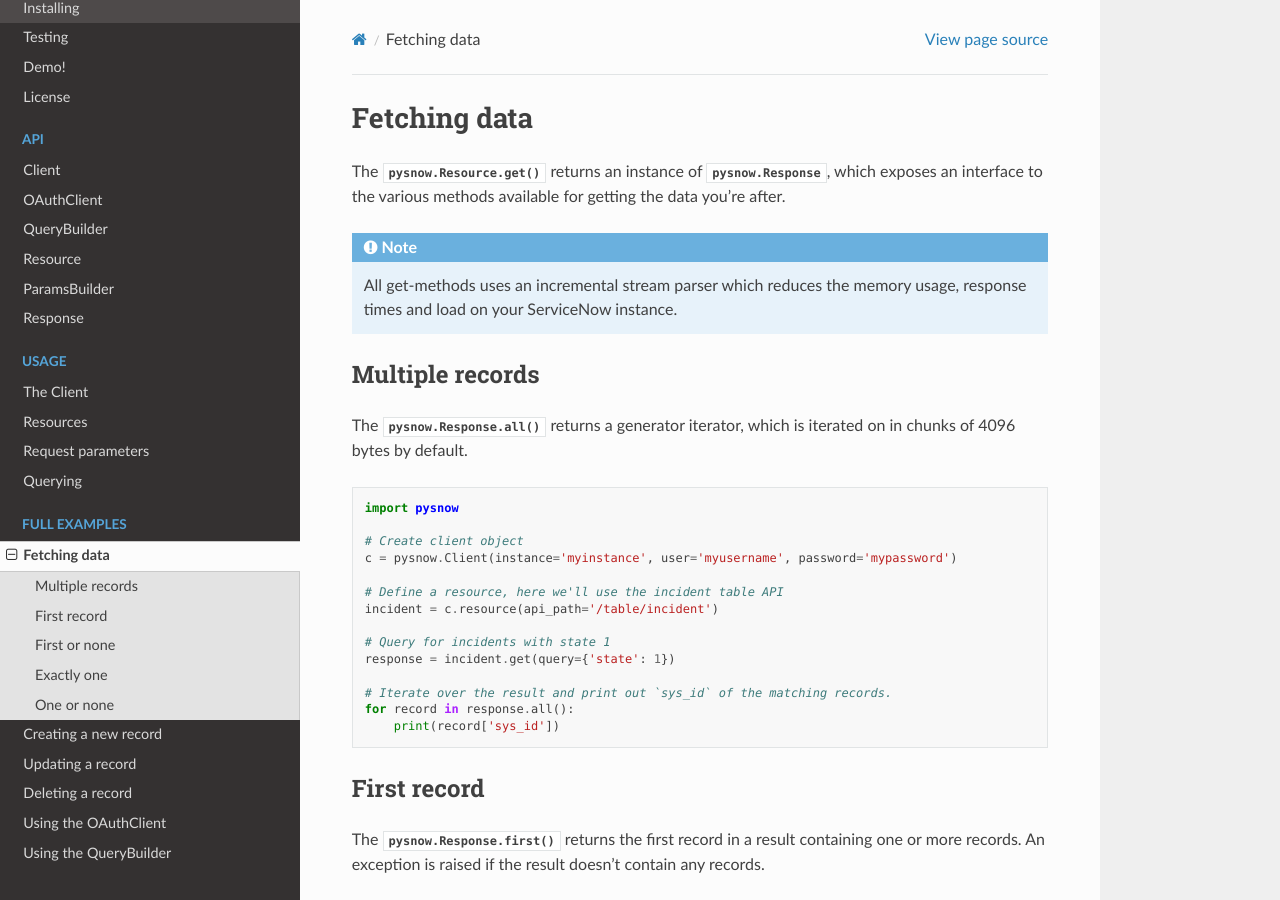
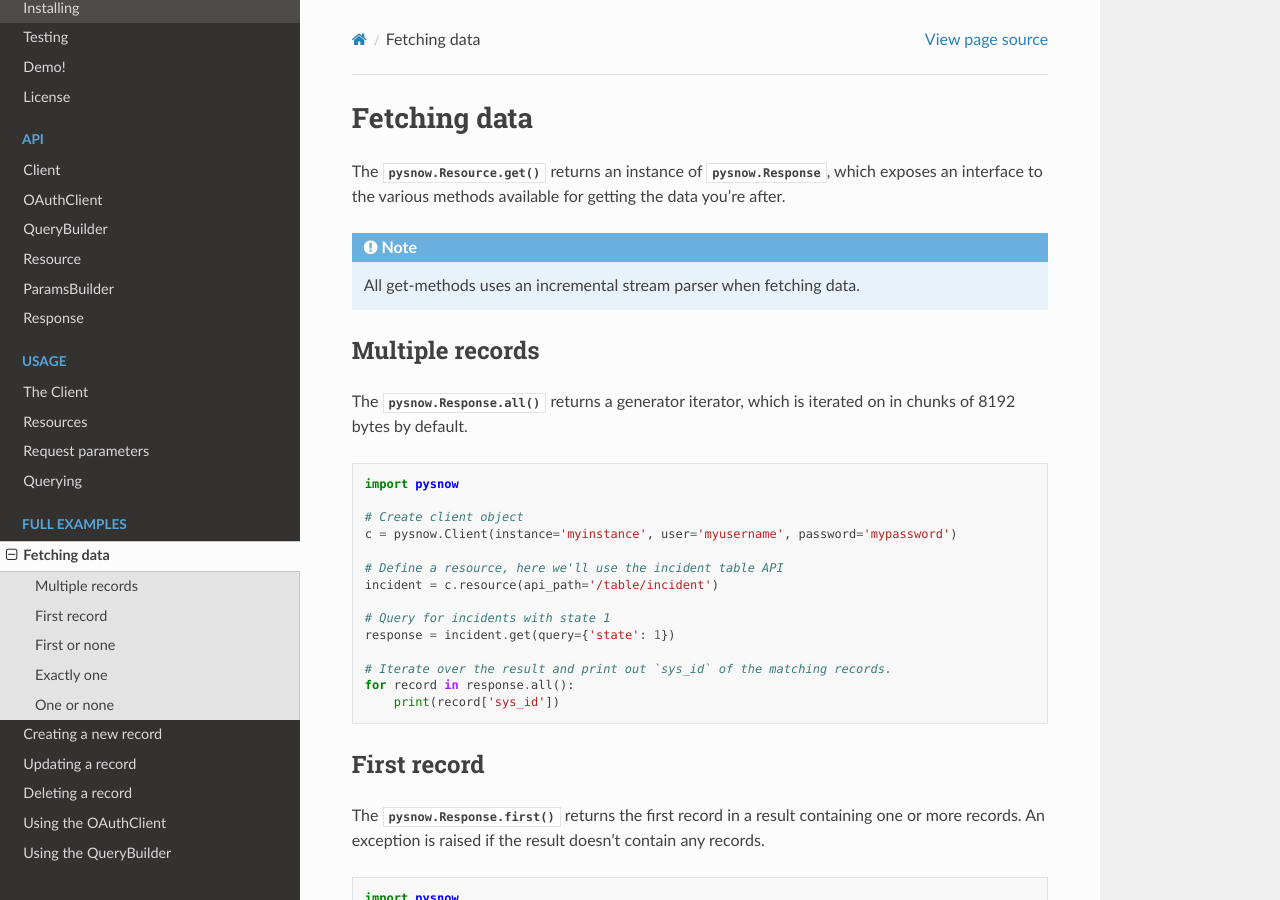
Before and after one commit to rbw/pysnow, a Sphinx documentation site: the page built from docs/full_examples/fetch.rst, in a window 1280 px wide and 900 px high. Built offline with Sphinx 7.4.7 and the Read the Docs theme 2.0.0, drawn with Linux system fonts in a browser that asks for light colours.

Commit message:
Increased default chunk size to 8192 bytes

```diff
--- a/docs/full_examples/fetch.rst
+++ b/docs/full_examples/fetch.rst
@@ -5,14 +5,13 @@ The :meth:`pysnow.Resource.get` returns an instance of :class:`pysnow.Response`,
 various methods available for getting the data you're after.
 
 .. note::
-    All get-methods uses an incremental stream parser which reduces the memory usage, response times and
-    load on your ServiceNow instance.
+    All get-methods uses an incremental stream parser when fetching data.
 
 
 Multiple records
 ----------------
 
-The :meth:`pysnow.Response.all` returns a generator iterator, which is iterated on in chunks of 4096 bytes by default.
+The :meth:`pysnow.Response.all` returns a generator iterator, which is iterated on in chunks of 8192 bytes by default.
 
 
 .. code-block:: python
```
Also changed, not shown: 1 other file.
